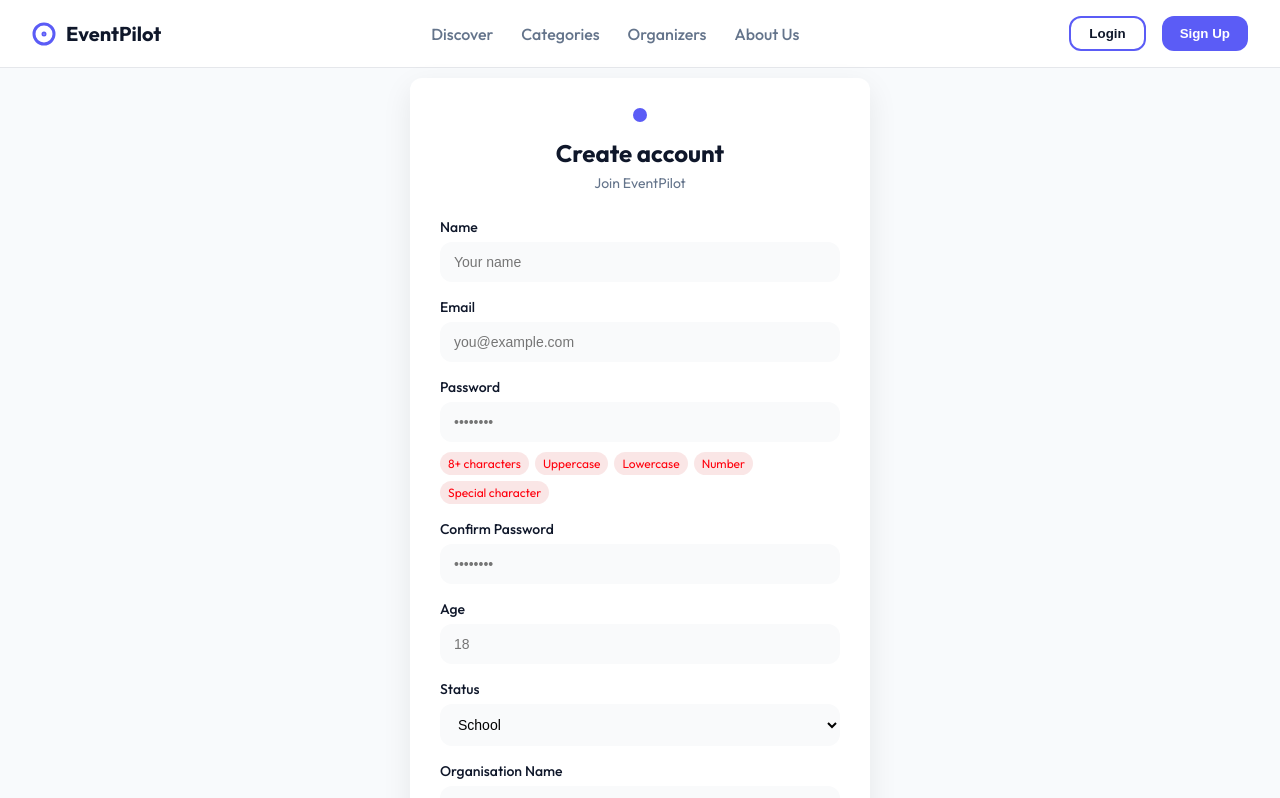
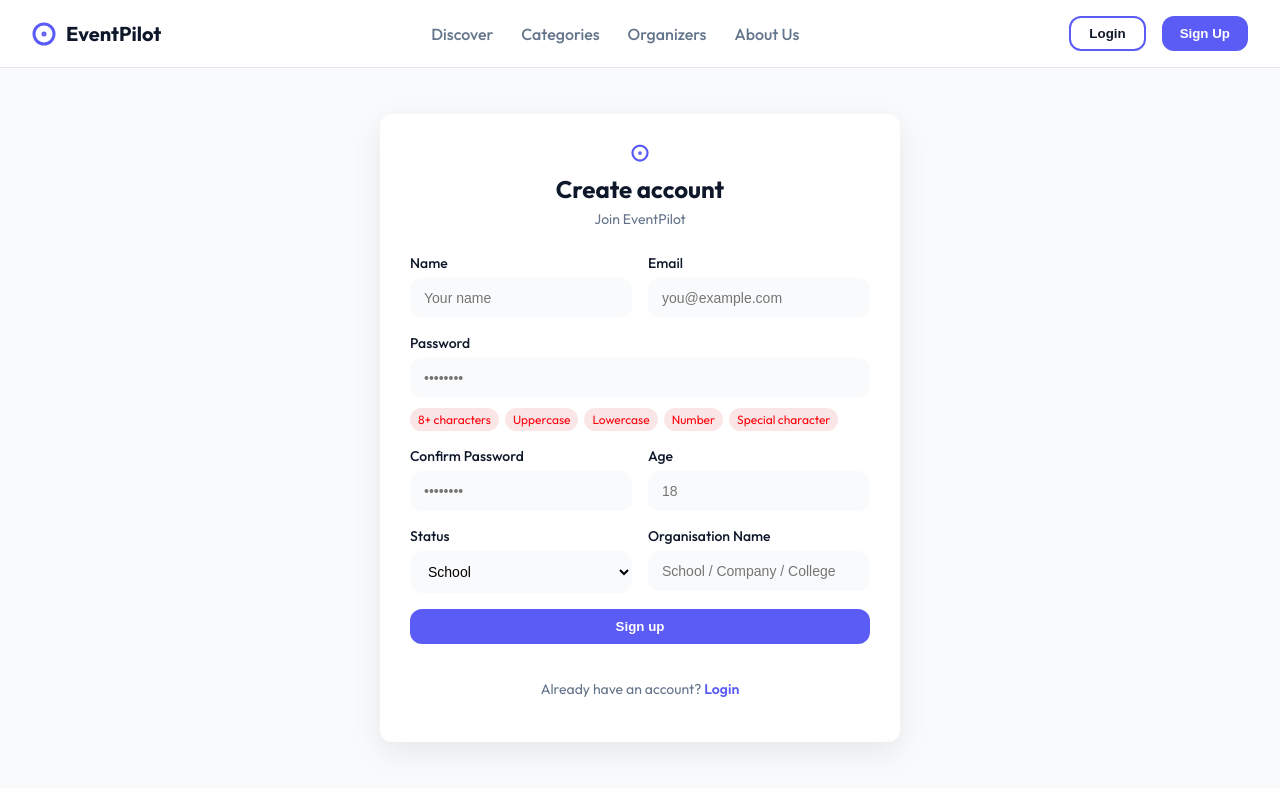
Before and after one commit to SHARVESH-G/EventPilot, a React app in the folder frontend/: page /signup in a window 1280 px wide. Shown: the top 798 px of the page. Built offline with nearby package versions, Linux system fonts and the light colour scheme; the HTML template or start-up script is replaced by a standard one.

Commit message:
NavBar , Login , Register Done

```diff
--- a/frontend/src/pages/login/loginPage.jsx
+++ b/frontend/src/pages/login/loginPage.jsx
@@ -1,3 +1,4 @@
+import { CircleDot } from "lucide-react";
 import { PrimaryButton } from "../../components/uis/button/buttons";
 import "./loginPageStyles.css";
 import {Link} from 'react-router-dom';
@@ -8,7 +9,7 @@ export default function LoginPage() {
     <div className="login-page">
       <div className="login-card">
         <div className="login-header">
-          <span className="logo-dot"></span>
+          <CircleDot size={18} strokeWidth={3} style={{color:"var(--primary)"}} />
           <h2>Welcome back</h2>
           <p>Log in to your {appName} account</p>
         </div>
--- a/frontend/src/pages/login/loginPageStyles.css
+++ b/frontend/src/pages/login/loginPageStyles.css
@@ -31,14 +31,6 @@
   margin-bottom: 28px;
 }
 
-.logo-dot {
-  width: 14px;
-  height: 14px;
-  background: var(--primary);
-  border-radius: 50%;
-  display: inline-block;
-  margin-bottom: 12px;
-}
 
 .login-header h2 {
   margin: 0;
@@ -84,22 +76,7 @@
   border-color: var(--primary);
 }
 
-/* Button */
-.login-btn {
-  margin-top: 10px;
-  padding: 12px;
-  background: var(--primary);
-  color: #fff;
-  border: none;
-  border-radius: 12px;
-  font-size: 15px;
-  font-weight: 600;
-  cursor: pointer;
-}
 
-.login-btn:hover {
-  opacity: 0.95;
-}
 
 /* Footer */
 .signup-text {
--- a/frontend/src/pages/register/registerPage.jsx
+++ b/frontend/src/pages/register/registerPage.jsx
@@ -2,6 +2,7 @@
 import { useState } from "react";
 import { Link } from "react-router-dom";
 import "./registerPageStyles.css";
+import { CircleDot } from "lucide-react";
 import { statusOptinos } from "../../datas/loginFormData";
 import { PrimaryButton } from "../../components/uis/button/buttons";
 
@@ -21,12 +22,13 @@ export default function RegisterPage() {
     <div className="register-page">
       <div className="register-card">
         <div className="register-header">
-          <span className="logo-dot"></span>
+          <CircleDot size={18} strokeWidth={3} className="logo-icon" />
           <h2>Create account</h2>
           <p>Join {appName}</p>
         </div>
 
         <form className="register-form">
+          <div className="form-row">
             <div className="input-group">
               <label>Name</label>
               <input type="text" placeholder="Your name" />
@@ -35,6 +37,7 @@ export default function RegisterPage() {
             <div className="input-group">
               <label>Email</label>
               <input type="email" placeholder="you@example.com" />
+            </div>
           </div>
 
           <div className="input-group">
@@ -56,6 +59,7 @@ export default function RegisterPage() {
             </div>
           </div>
 
+          <div className="form-row">
             <div className="input-group">
               <label>Confirm Password</label>
               <input type="password" placeholder="••••••••" />
@@ -65,7 +69,9 @@ export default function RegisterPage() {
               <label>Age</label>
               <input type="number" placeholder="18" />
             </div>
+          </div>
 
+          <div className="form-row">
             <div className="input-group">
               <label>Status</label>
               <select>
@@ -79,7 +85,11 @@ export default function RegisterPage() {
 
             <div className="input-group">
               <label>Organisation Name</label>
-            <input type="text" placeholder="School / Company / College" />
+              <input
+                type="text"
+                placeholder="School / Company / College"
+              />
+            </div>
           </div>
 
           <PrimaryButton text="Sign up" type="submit" />
--- a/frontend/src/pages/register/registerPageStyles.css
+++ b/frontend/src/pages/register/registerPageStyles.css
@@ -13,7 +13,7 @@
 /* Card */
 .register-card {
   width: 100%;
-  max-width: 460px;
+  max-width: 520px;
   background: var(--bg);
   border-radius: var(--radius);
   padding: 30px;
@@ -26,13 +26,9 @@
   margin-bottom: 26px;
 }
 
-.logo-dot {
-  width: 14px;
-  height: 14px;
-  background: var(--primary);
-  border-radius: 50%;
-  display: inline-block;
-  margin-bottom: 12px;
+.logo-icon {
+  color: var(--primary);
+  margin-bottom: 8px;
 }
 
 .register-header h2 {
@@ -55,6 +51,14 @@
   gap: 16px;
 }
 
+/* Two-column rows */
+.form-row {
+  display: grid;
+  grid-template-columns: 1fr 1fr;
+  gap: 16px;
+}
+
+/* Input group */
 .input-group {
   display: flex;
   flex-direction: column;
@@ -67,59 +71,6 @@
   color: var(--text-dark);
 }
 
-.input-group input,
-.input-group select {
-  padding: 12px 14px;
-  border-radius: 10px;
-  border: 1px solid var(--border);
-  font-size: 14px;
-  outline: none;
-}
-
-.input-group input:focus,
-.input-group select:focus {
-  border-color: var(--primary);
-}
-
-/* Password hints */
-.password-hints {
-  display: flex;
-  flex-wrap: wrap;
-  gap: 6px;
-  margin-top: 4px;
-}
-
-.password-hints span {
-  font-size: 12px;
-  padding: 4px 8px;
-  border-radius: 999px;
-  background: #eef2ff;
-  color: var(--primary);
-}
-
-/* Button */
-.register-btn {
-  margin-top: 10px;
-  padding: 12px;
-  background: var(--primary);
-  color: #fff;
-  border: none;
-  border-radius: 12px;
-  font-size: 15px;
-  font-weight: 600;
-  cursor: pointer;
-}
-
-.register-btn:hover {
-  opacity: 0.95;
-}
-
-/* Mobile */
-@media (max-width: 480px) {
-  .register-card {
-    padding: 24px;
-  }
-}
 .input-group input,
 .input-group select {
   padding: 12px 14px;
@@ -144,23 +95,18 @@
   box-shadow: 0 0 0 3px rgba(99, 102, 241, 0.15);
 }
 
-
-.login-text {
-  text-align: center;
-  margin-top: 20px;
-  font-size: 14px;
-  color: var(--text-muted);
+/* Password hints */
+.password-hints {
+  display: flex;
+  flex-wrap: wrap;
+  gap: 6px;
+  margin-top: 4px;
 }
 
-.login-text span {
-  color: var(--primary);
-  font-weight: 600;
-  cursor: pointer;
-}
-
-
-/* password hint states */
 .password-hints span {
+  font-size: 12px;
+  padding: 4px 8px;
+  border-radius: 999px;
   background: #f4c9c976;
   color: #ff000d;
 }
@@ -169,3 +115,29 @@
   background: #ecfdf5;
   color: #059669;
 }
+
+/* Footer */
+.login-text {
+  text-align: center;
+  margin-top: 20px;
+  font-size: 14px;
+  color: var(--text-muted);
+}
+
+.signup-link {
+  color: var(--primary);
+  font-weight: 600;
+  cursor: pointer;
+  text-decoration: none;
+}
+
+/* Mobile */
+@media (max-width: 640px) {
+  .form-row {
+    grid-template-columns: 1fr;
+  }
+
+  .register-card {
+    padding: 24px;
+  }
+}
```
Lines whose indentation alone changed are shown as unchanged.
